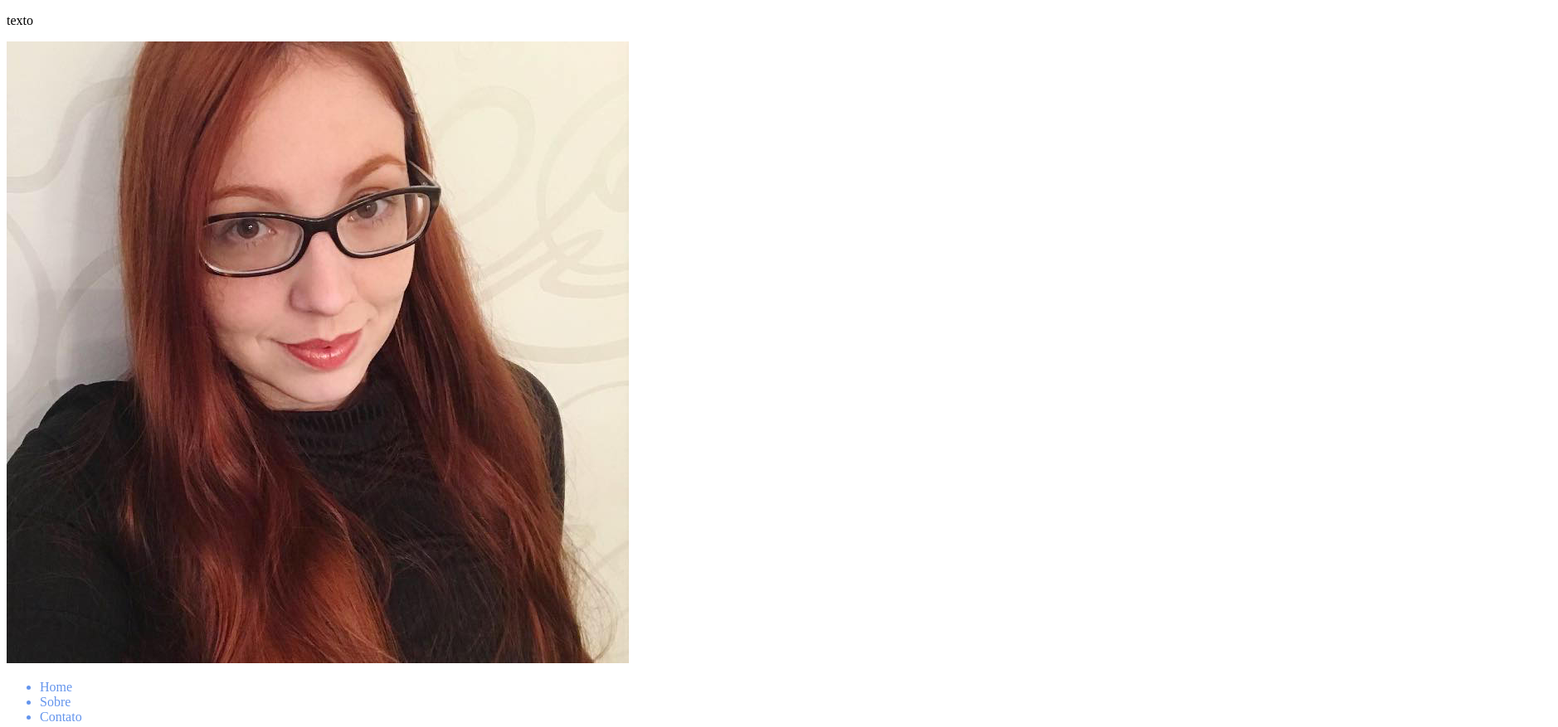
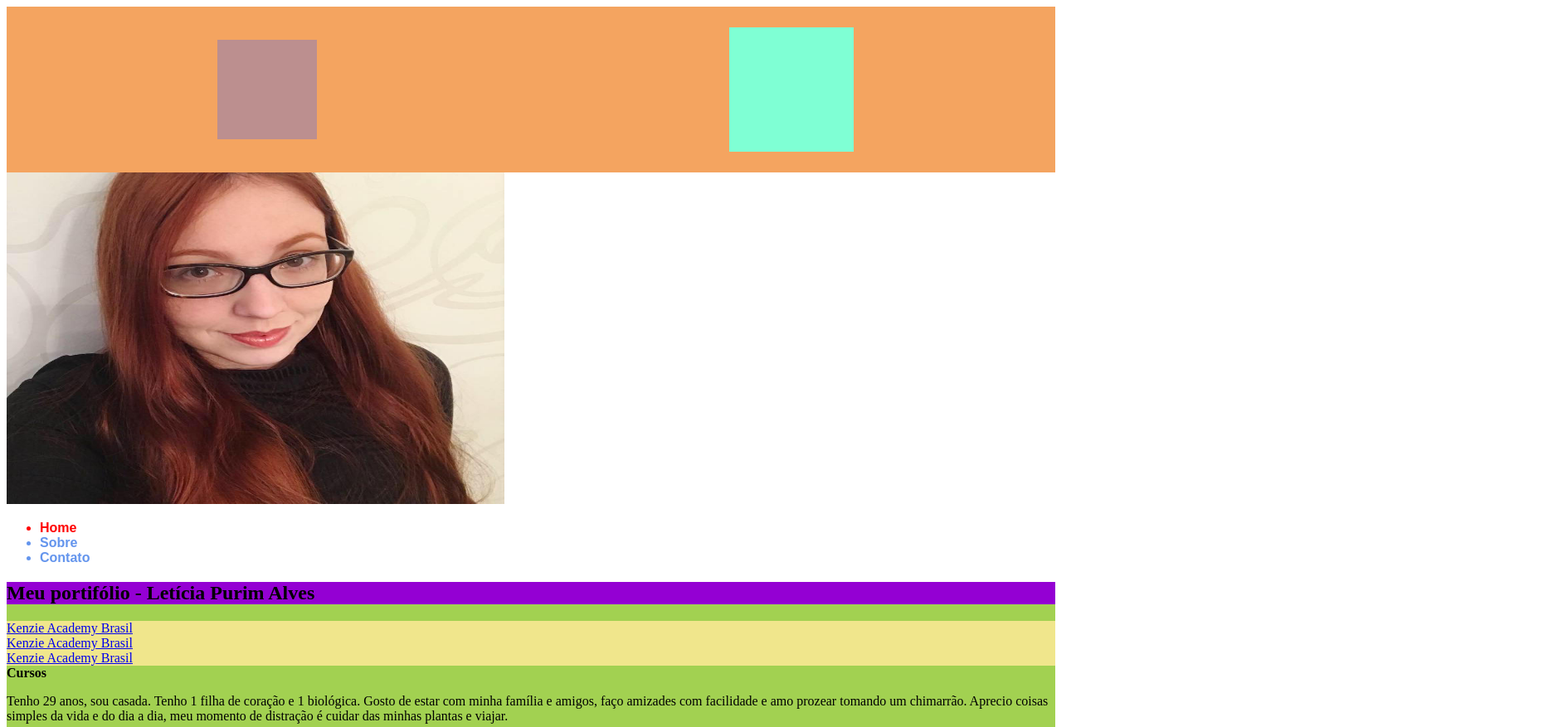
Before and after one commit to Leticia-Purim/projeto-controle-de-gastos-kenzie, a plain HTML site: page aula1.html in a window 1280 px wide. Shown: the top 877 px of the page at 83% size, 1878 px wide, since content can reach past the window. Drawn offline with Linux system fonts and the light colour scheme.

Commit message:
Conteúdo aula 02

```diff
--- a/assets/css/style.css
+++ b/assets/css/style.css
@@ -0,0 +1,41 @@
+body {}
+
+main {}
+
+/*SEÇÃO DE INSEÇÃO DE INFORMAÇÕES */
+.secaoInsercaoInformacoes{}
+.secaoInsercaoInformacoes h1{}
+.formularioEntradaOrcamento{}
+.formularioEnrtadaOrcamento h2{}
+.formularioEntradaOrcamento input{}
+.formularioEntradaOrcamento button
+{}
+
+.formularioEntradaDespesas{}
+.formularioEntradaDespesas h2{}
+.formularioEntradaDespesas input{}
+.formularioEntradaDespesas button {}
+
+.containerDespesas{}
+
+.containerDespesas cabecalho{}
+.containerDespesas cabecalho p{}
+
+.containerDespesas lista{}
+.containerDespesas lista li{}
+.containerDespesas lista li h3{}
+.containerDespesas lista li p{}
+.containerDespesas lista li img{}
+
+/* SEÇÃO DE IMPRESSÃO DE RESULTADOS*/
+.secaoImpressaoResultados orcamento{}
+.secaoImpressaoResultados orcametno h3{}
+.secaoImpressaoResultados orcamento p{}
+
+.secaoImpressaoResultados despesas{}
+.secaoImpressaoResultados despesas h3{}
+.secaoImpressaoResultados despesas p{}
+
+.secaoImpressaoResultados saldo{}
+.secaoImpressaoResultados saldo h3{}
+.secaoImpressaoResultados saldo p{}
--- a/aula1.html
+++ b/aula1.html
@@ -15,25 +15,26 @@
         <div class="exemploFlexbox">
 
             <div class="div1">
-                <p>texto</p>
+                <p></p>
             </div>
             <div class="div2">
             </div>
         </div>
 
         <!-- CABEÇALHO -->
+
         <header>
             <img src="./assets/img/leticia.jpg" alt="Logo do site">
 
             <ul>
-                <li>Home</li>
+                <li class="itemLista">Home</li>
                 <li>Sobre</li>
                 <li>Contato</li>
             </ul>
         </header>
 
         <!-- CONTEÚDO PRINCIPAL-->
-        <main>
+        <main id="conteudoPrincipal">
 
             <article>
                 <!-- TÍTULO DE NÍVEL 1 -->
@@ -42,8 +43,7 @@
 
                 <a href="https://kenzie.com.br/" target="_blank">Kenzie Academy Brasil</a>
                 <a href="https://kenzie.com.br/" target="_blank">Kenzie Academy Brasil</a>
-                <a href="https://kenzie.com.br/" target="_blank">Kenzie Academy Brasil</a>
-                <strong>Cursos</strong>
+                <a href="https://kenzie.com.br/" target="_blank">Kenzie Academy Brasil</a><strong>Cursos</strong>
 
                 <!-- PARÁGRAFO -->
                 <p>Tenho 29 anos, sou casada. Tenho 1 filha de coração e 1 biológica. Gosto de estar com minha família e amigos, faço amizades com facilidade e amo prozear tomando um chimarrão. Aprecio coisas simples da vida e do dia a dia, meu momento de distração é cuidar das minhas plantas e viajar.</p>
@@ -61,7 +61,7 @@
                 </ol>
 
                 <!-- LISTA NÃO ORDENADA -->
-                <ul>
+                <ul class="linguagens">
                     <li>HTML</li>
                     <li>CSS</li>
                     <li>Javascript</li>
--- a/aula2.css
+++ b/aula2.css
@@ -1,10 +1,65 @@
 /* ESTRUTURA DO CSS */
 /*
-    seletor {
-        propriedade : valor da prorpriedade
+        SELETOR { (QUEM EU QUERO SELECIONAR)
+        PROPRIEDADE : VALOR DA PROPRIEDADE
     }
 */
 
-header {
-    color:cornflowerblue
+/* 1° SELETOR POR ELEMENTO*/
+li {
+    color:cornflowerblue;
+    font-size 24px;
+    font-family: Arial, Helvetica, sans-serif;
+    font-weight: 900;
 }
+
+/* 2° SELETOR POR CLASSE*/
+.itemLista {
+    color:red
+}
+
+/* 3° SELETOR POR ID */
+#conteudoPrincipal {
+    background-color: rgb(162, 209, 81);
+}
+.linguagens{
+    width: 300px;
+    height: 200px;
+    background-color: deeppink;
+}
+h1 {
+    background-color: darkviolet;
+}
+
+a {
+    background-color: khaki;
+    display: block;
+}
+
+.exemploFlexbox {
+    display: flex;
+    justify-content: space-around;
+    align-items: center;
+    height: 200px;
+    background-color: sandybrown;
+}
+
+.div1 {
+    height: 100px;
+    width: 100px;
+    background-color: rosybrown;
+    padding: 10px;
+    margin: 10px;
+    text-align: left;
+}
+
+.div2 {
+    height: 150px;
+    width: 150px;
+    background-color: aquamarine;
+}
+
+img {
+    width: 600px;
+    height: 400px;
+}
```
Also changed, not shown: assets/img/fundo.jpg (added).
